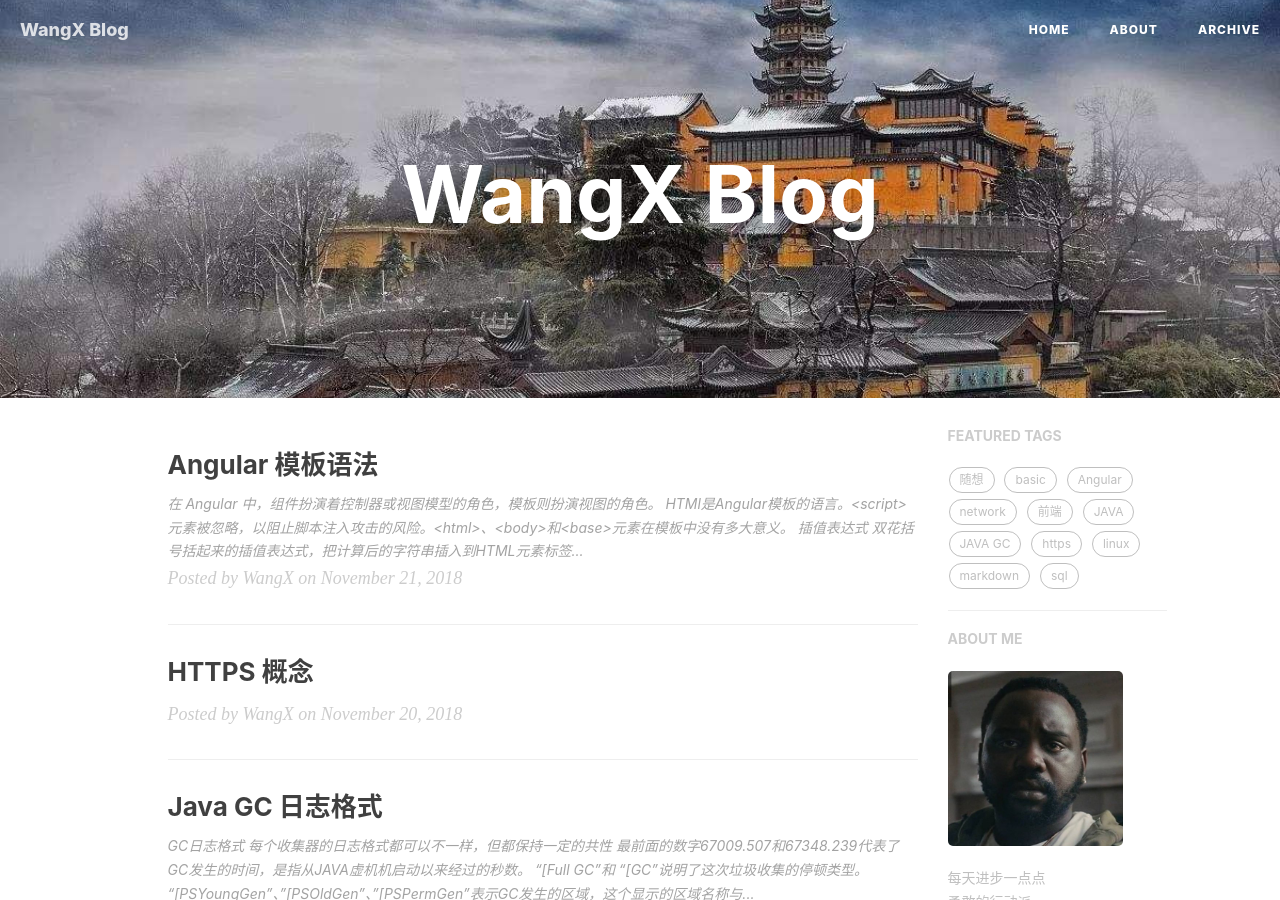
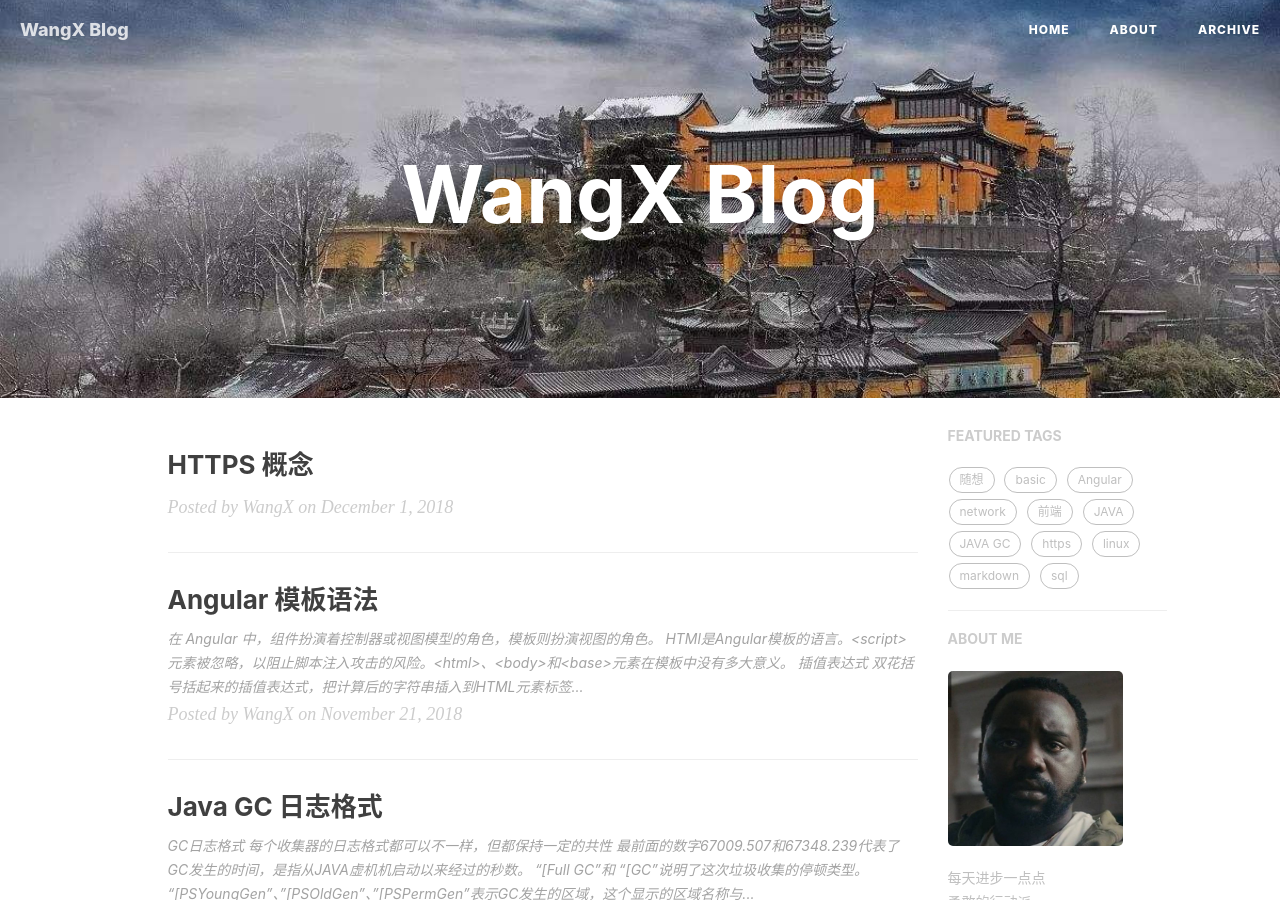
Before and after one commit to fatty-wang/fatty-wang.github.io, a Jekyll site: the page built from index.html, in a window 1280 px wide and 900 px high. Built offline with Jekyll 4.4.1, drawn with Linux system fonts in a browser that asks for light colours; nearby versions of some CDN libraries; the list of posts is cut into pages by our own code; comment, search, counter and statistics services are not loaded.

Commit message:
https start

```diff
--- a/_posts/2018-12-01-https.md
+++ b/_posts/2018-12-01-https.md
@@ -1,7 +1,7 @@
 ---
 layout: post
 title: "HTTPS 概念"
-date: 2018-11-20
+date: 2018-12-01
 author: "WangX"
 catalog: true
 header-style: text
```
